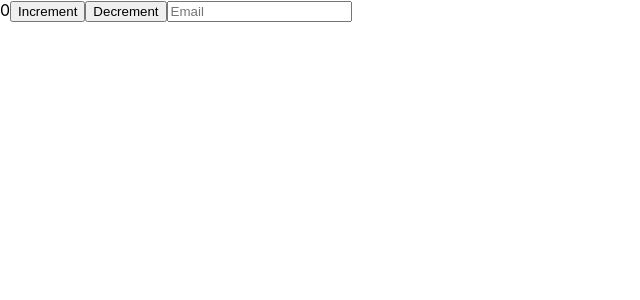
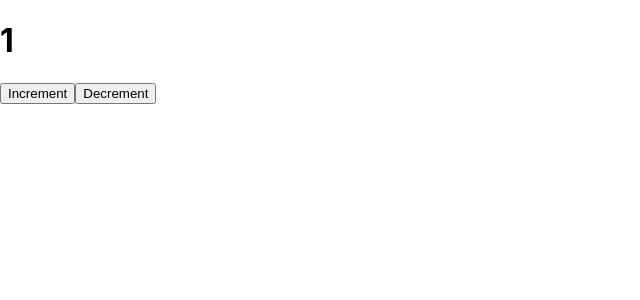
Before and after one commit to eylee8714/react_hooks, a React (Create React App) app: page / in a window 1280 px wide. Shown: the top 300 px of the page, without its empty margins (0-640 px from the left). Built offline with nearby package versions, Linux system fonts and the light colour scheme.

Commit message:
The Latest Code with Increment Button

```diff
--- a/src/App.js
+++ b/src/App.js
@@ -1,22 +1,52 @@
 import React, { useState } from 'react';
 
-function App() {
-  const [count, setCount] = useState(0);
-  const [email, setEmail] = useState('');
-  const updateEmail = (e) => {
-    const {
-      target: { value },
-    } = e;
-    setEmail(value);
+const App = () => {
+  const [item, setItem] = useState(1);
+
+  const incrementItem = () => {
+    setItem(item + 1);
+  };
+  const decrementItem = () => {
+    setItem(item - 1);
   };
   return (
     <>
-      {count}
-      <button onClick={() => setCount(count + 1)}>Increment</button>
-      <button onClick={() => setCount(count - 1)}>Decrement</button>
-      <input placeholder="Email" value={email} onChange={updateEmail} />
+      <h1>{item}</h1>
+      <button onClick={incrementItem}>Increment</button>
+      <button onClick={decrementItem}>Decrement</button>
     </>
   );
+};
+// export default App;
+
+class AppUgly extends React.Component {
+  state = {
+    item: 1,
+  };
+  render() {
+    const { item } = this.state;
+    return (
+      <>
+        <h1>{item}</h1>
+        <button onClick={this.incrementItem}>Increment</button>
+        <button onClick={this.decrementItem}>Decrement</button>
+      </>
+    );
+  }
+  incrementItem = () => {
+    this.setState((state) => {
+      return {
+        item: state.item + 1,
+      };
+    });
+  };
+  decrementItem = () => {
+    this.setState((state) => {
+      return {
+        item: state.item + 1,
+      };
+    });
+  };
 }
 
-export default App;
+export default AppUgly;
```
